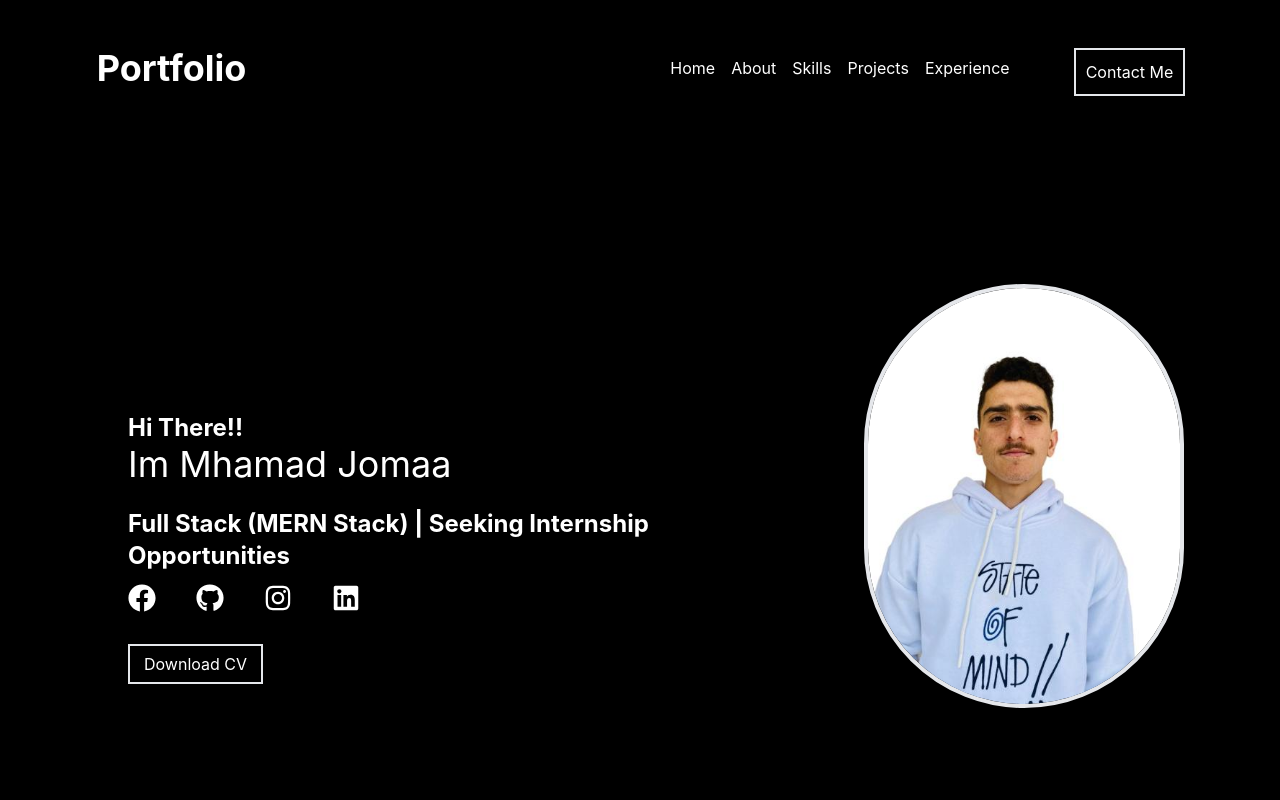
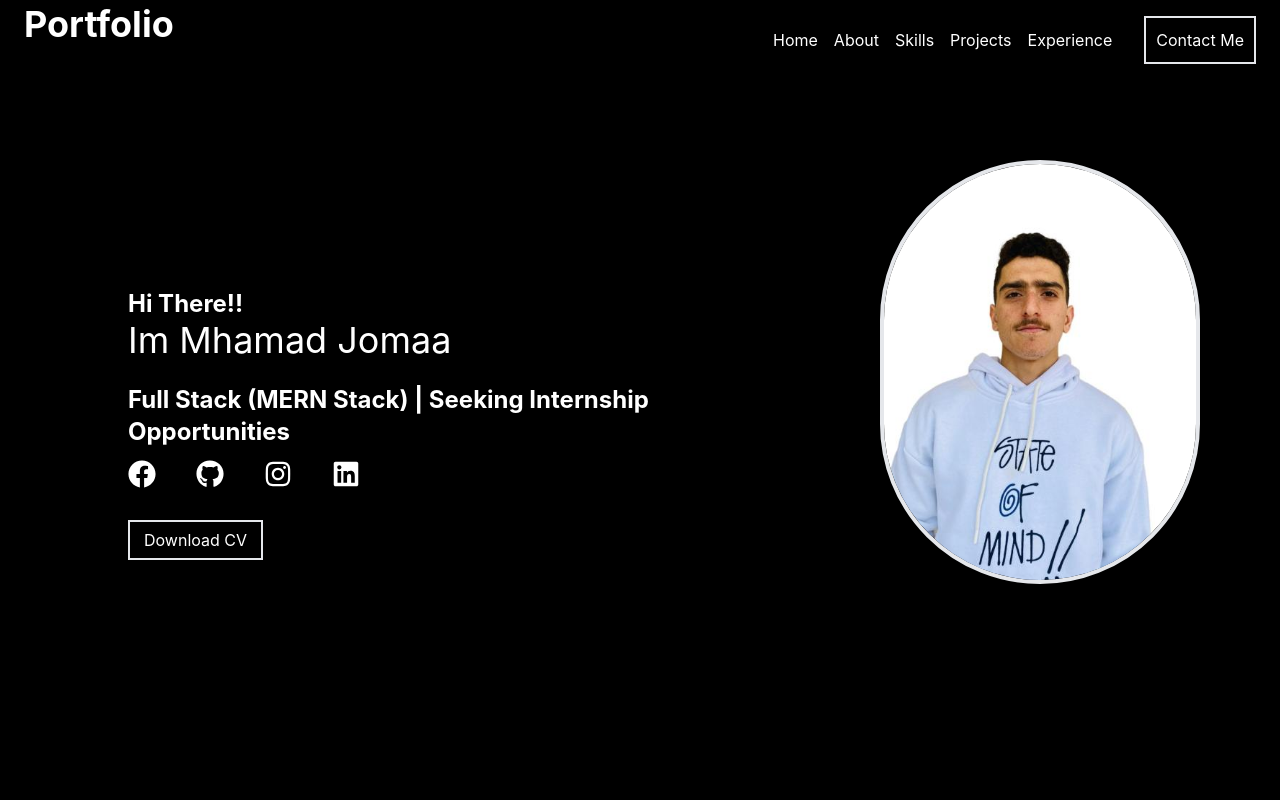
Before and after one commit to joumaamhamad/portfolio, a React (Create React App) app in the folder frontend/: page / in a window 1280 px wide. Shown: the top 800 px of the page. Built offline with nearby package versions, Linux system fonts and the light colour scheme.

Commit message:
chnages also

```diff
--- a/frontend/src/App.js
+++ b/frontend/src/App.js
@@ -3,7 +3,7 @@ import React, {  Suspense, useState } from 'react';
 import './App.css';
 import { BrowserRouter  , Routes , Route, Link } from 'react-router-dom';
 import HomeScreen from './screens/HomeScreen';
-import { FaFacebook  , FaInstagram , FaLinkedin, FaGithub  } from 'react-icons/fa';
+import { FaFacebook  , FaInstagram , FaLinkedin, FaGithub, FaTimes, FaBars  } from 'react-icons/fa';
 import axios from 'axios';
 import { ToastContainer, toast } from 'react-toastify';
 import 'react-toastify/dist/ReactToastify.css';
@@ -20,6 +20,12 @@ const ProjectJavascriptScreen = lazy(() => import('./screens/ProjectJavascriptSc
 
 
 function App() {
+
+  const [isMenuOpen, setIsMenuOpen] = useState(false);
+
+  const toggleMenu = () => {
+    setIsMenuOpen(!isMenuOpen);
+  };
 
 
 
@@ -59,28 +65,61 @@ function App() {
   <div>
     <ToastContainer />
 
-    <header className='flex flex-col items-center w-full bg-current py-6'>
+    <header className="flex flex-col items-center w-full bg-current pt-4 md:pt-0">
+      <div className="flex flex-row items-center justify-between w-full px-6 text-white">
+        {/* Logo */}
+        <b className="text-xl md:text-4xl">Portfolio</b>
 
-      <div className='flex flex-row md:flex-row items-center justify-between text-white pl-0.5 pb-7'>
+        {/* Hamburger Icon for Mobile */}
+        <div className="md:hidden">
+          <button onClick={toggleMenu} className="focus:outline-none">
+            {isMenuOpen ? <FaTimes size={24} /> : <FaBars size={24} />}
+          </button>
+        </div>
 
-        <b className='md:text-4xl text-xl mb-6 md:mb-2 md:mr-96'>Portfolio</b>
-
-        <div className='flex flex-row items-center md:flex-row md:items-center'>
-          <ul className='flex flex-wrap space-x-4 mb-4 md:mb-0 md:mr-8'>
-            <li className='mb-2 md:mb-0l'><Link to={'/'}>Home</Link></li>
-            <li className='mb-2 md:mb-0'><Link to={'/#about'}>About</Link></li>
-            <li className='mb-2 md:mb-0'><Link to={'/#skills'}>Skills</Link></li>
-            <li className='mb-2 md:mb-0'><Link to={'/#projects'}>Projects</Link></li>
-            <li className='mb-2 md:mb-0'><Link to={'/#experience'}>Experience</Link></li>
+        {/* Navigation Links */}
+        <nav
+          className={`${
+            isMenuOpen ? 'block' : 'hidden'
+          } absolute top-16 md:top-4 left-0 w-full bg-black text-white md:relative md:w-auto md:bg-transparent md:flex md:flex-row items-center md:items-center md:ml-auto md:mt-0 md:space-x-8`}
+        >
+          <ul className="flex flex-col md:flex-row items-center space-y-4 md:space-y-0 md:space-x-4">
+            <li>
+              <Link to={'/'} onClick={() => setIsMenuOpen(false)}>
+                Home
+              </Link>
+            </li>
+            <li>
+              <Link to={'/#about'} onClick={() => setIsMenuOpen(false)}>
+                About
+              </Link>
+            </li>
+            <li>
+              <Link to={'/#skills'} onClick={() => setIsMenuOpen(false)}>
+                Skills
+              </Link>
+            </li>
+            <li>
+              <Link to={'/#projects'} onClick={() => setIsMenuOpen(false)}>
+                Projects
+              </Link>
+            </li>
+            <li>
+              <Link to={'/#experience'} onClick={() => setIsMenuOpen(false)}>
+                Experience
+              </Link>
+            </li>
           </ul>
 
-          <button className='contact-me border-2 md:mt-6 md:p-2.5 md:ml-8 ml-4 p-1.5 mb-6'><a href='#footer'>Contact Me</a></button>
-
-        </div>
+          <button
+            className="contact-me border-2 p-1.5 md:p-2.5 md:ml-8 mt-4 md:mt-0"
+            onClick={() => setIsMenuOpen(false)}
+          >
+            <a href="#footer">Contact Me</a>
+          </button>
+        </nav>
       </div>
     </header>
-
-
     <main>
       <Routes>
         <Route path='/' element={<HomeScreen />}/>
--- a/frontend/src/screens/HomeScreen.js
+++ b/frontend/src/screens/HomeScreen.js
@@ -86,7 +86,7 @@ return (
     <button className='border-2 mt-8 px-3.5 h-10' onClick={() => downloadFile()}>Download CV</button>
   </div>
 
-<div className='md:relative md:bottom-20 md:w-1/4 md:h-1/4 md:mt-0 mt-8 mb-8 ml-24 w-1/2'>
+<div className='md:relative md:bottom-20 md:w-1/4 md:h-1/4 md:mt-0 mt-8 mb-8 ml-28 w-1/2'>
   <img className='h-full w-full rounded-full border-4 mx-auto md:ml-0 md:mb-32' alt='ok' src={'../images/portfolioimage.jpeg'} />
 </div>
 </div>
@@ -196,12 +196,12 @@ return (
         </div>
       </div>
 
-      <section id="experience" className="py-12 px-12">
+      <section id="experience" className="md:py-12 md:px-24">
   <div className="container mx-auto px-4">
     <h2 className="text-3xl text-white font-bold text-center mb-8 text-gray-800 mb-12">Experience</h2>
     <div className="grid grid-cols-1 md:grid-cols-2 gap-6">
       {/* Experience Item 1 */}
-            <div className="bg-white shadow-md rounded-lg p-6">
+      <div className="bg-white shadow-md rounded-lg p-6 w-11/12 sm:px-24 sm:w-3/4 md:w-auto mx-auto">
         <h3 className="text-xl font-semibold text-gray-700">HRIS Application Internship</h3>
         <p className="text-gray-500">ESA BUSINESS SCHOOL</p>
         <p className="text-gray-400 text-sm">April 2024 - Present</p>
@@ -211,23 +211,22 @@ return (
           <li>Viewing and managing professor data (personal information, salary, education, languages…).</li>
           <li>Managing staff data and tracking resignations.</li>
           <li>Analyzing data with integrated charts and visualizations for better decision-making.</li>
-
         </ul>
       </div>
       {/* Experience Item 2 */}
-            <div className="bg-white shadow-md rounded-lg p-6">
+      <div className="bg-white shadow-md rounded-lg p-6 w-11/12 sm:px-24 sm:w-3/4 md:w-auto mx-auto">
         <h3 className="text-xl font-semibold text-gray-700">Web Development Bootcamp(Certificate)</h3>
         <p className="text-gray-500">ESA Coding Lab</p>
         <p className="text-gray-400 text-sm">May 2022 - Dec 2022</p>
         <ul className="list-disc list-inside mt-4 text-gray-600">
           <li>ESA Business School: Full-Stack Developers (HTML5, CSS3, MySQL, MERN STACK),2024, (Lebanon).</li>
           <li>ESIEE-IT France: Full-Stack Developers (HTML5,CSS3,MySQL,MERN STACK),2024,(Lebanon).</li>
-
         </ul>
       </div>
     </div>
   </div>
 </section>
+
 
 
       <div id='projects' className='flex flex-col items-center text-white py-16'>
```
Lines whose indentation alone changed are shown as unchanged.
